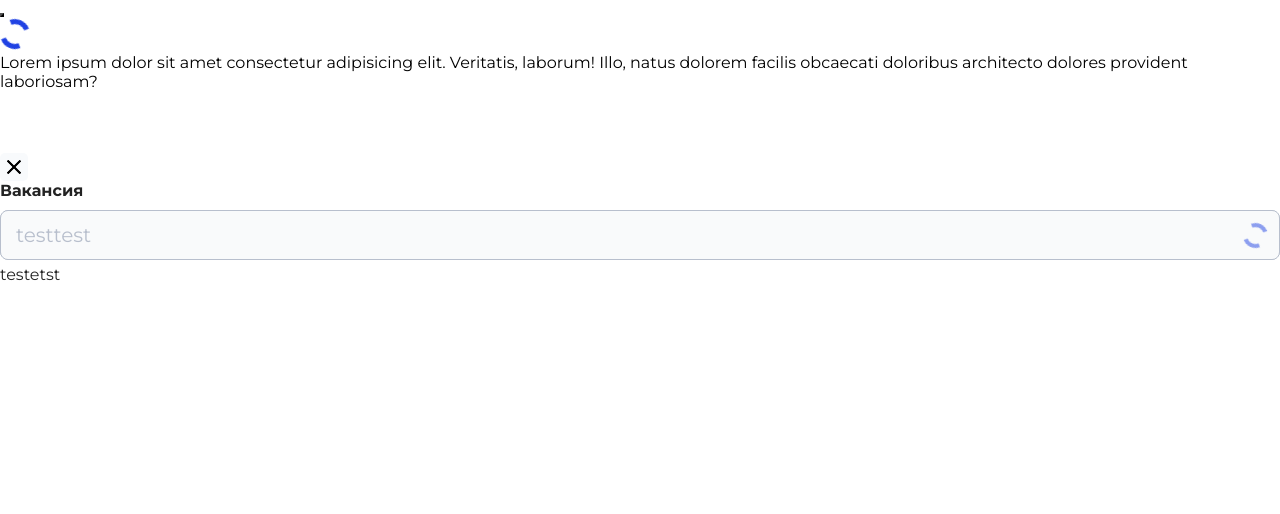
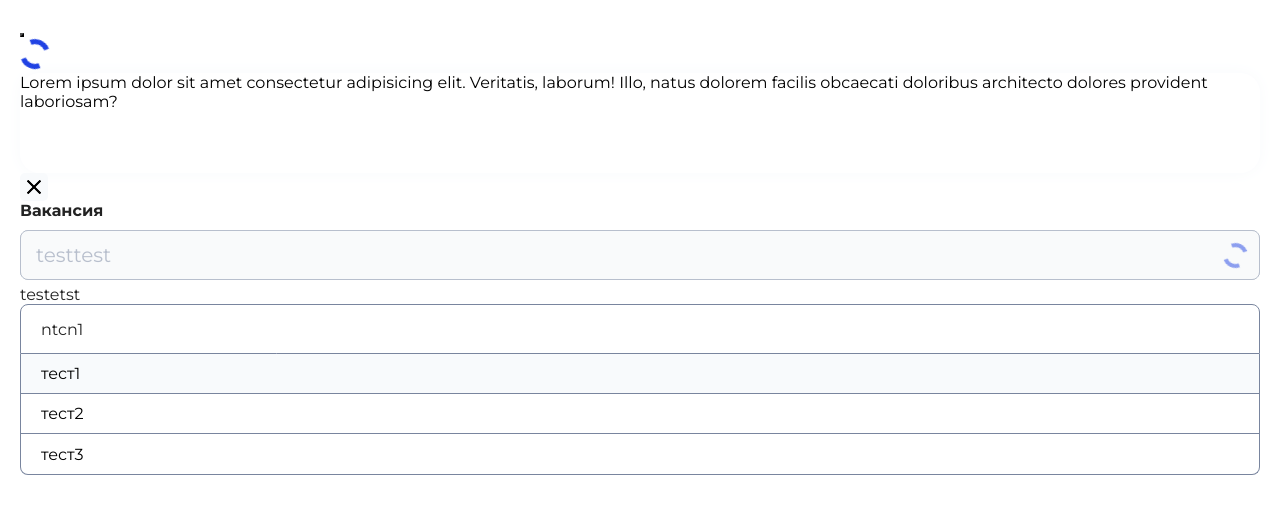
Before and after one commit to rabota06-ru/react-main-app, a React (Vite) app: page / in a window 1280 px wide. Shown: the top 514 px of the page. Built offline with nearby package versions, Linux system fonts and the light colour scheme; what @rtk-query/graphql-request-base-query would draw is missing.

Commit message:
feature-8: реализован компонент Dropdown

```diff
--- a/src/App.tsx
+++ b/src/App.tsx
@@ -1,13 +1,17 @@
 import { Card } from 'components/card'
 import { CloseButton } from 'components/close-button'
+import { Dropdown } from 'components/dropdown'
 import { Input } from 'components/input'
 import { Spinner } from 'components/spinner'
+import { useState } from 'react'
 import './index.scss'
 import { Main } from './pages/main/main'
 
 function App() {
+  const [selectedItem, setSelectedItem] = useState({ id: 1, label: 'ntcn1' })
+
   return (
-    <div className='app'>
+    <div className='app' style={{ padding: 20 }}>
       <Main />
       <Spinner size={30} />
       <Card hoverShadow={{ blurRadius: 50, spreadRadius: 50 }}>
@@ -18,6 +22,16 @@ function App() {
       </Card>
       <CloseButton />
       <Input label='Вакансия' bottomText='testetst' placeholder='testtest' isLoading />
+      <Dropdown
+        isCollapsed
+        items={[
+          { id: 1, label: 'тест1' },
+          { id: 2, label: 'тест2' },
+          { id: 3, label: 'тест3' },
+        ]}
+        onSelectItem={setSelectedItem}
+        selectedItem={selectedItem}
+      />
     </div>
   )
 }
--- a/src/components/card/card.constants.ts
+++ b/src/components/card/card.constants.ts
@@ -8,5 +8,5 @@ import { CardCustomizedShadow } from './card.types'
 export const CARD_DEFAULT_SHADOW: Required<CardCustomizedShadow> = {
   blurRadius: 18,
   spreadRadius: 0,
-  color: getColorVariable(Color.SecondaryColor),
+  color: getColorVariable(Color.SecondaryColor1),
 }
--- a/src/components/card/card.tsx
+++ b/src/components/card/card.tsx
@@ -32,6 +32,7 @@ export function Card({ shadow, hoverShadow, className, ...props }: CardProps) {
 
     return shadow
   }
+  console.log(calculatedShadow)
 
   return (
     <div
--- /dev/null
+++ b/src/components/dropdown/dropdown.module.scss
@@ -0,0 +1,50 @@
+@import '/src/variables';
+
+.dropdown {
+  position: relative;
+  &InputBaseWrapper {
+    display: flex;
+    align-items: center;
+    padding: 0 20px;
+    cursor: pointer;
+    &_DropdownCollapsed {
+      border-bottom-left-radius: 0px;
+      border-bottom-right-radius: 0px;
+    }
+  }
+  &Placeholder {
+    color: var(--textSecondaryColor);
+  }
+  &SelectedItemLabel {
+    color: var(--textColor);
+  }
+  &List {
+    position: absolute;
+    width: 100%;
+    background-color: #fff;
+    top: 100%;
+    border-bottom-left-radius: $inputBaseWrapperBorderRadius;
+    border-bottom-right-radius: $inputBaseWrapperBorderRadius;
+    border: $inputBaseWrapperBorder;
+    border-top: none;
+    &Item {
+      padding: 0 20px;
+      display: flex;
+      align-items: center;
+      height: 40px;
+      border-bottom: $inputBaseWrapperBorder;
+      cursor: pointer;
+      &:last-child {
+        border-bottom: none;
+        border-bottom-left-radius: $inputBaseWrapperBorderRadius;
+        border-bottom-right-radius: $inputBaseWrapperBorderRadius;
+      }
+      &:hover {
+        background-color: var(--secondaryColor1);
+      }
+      &_Selected {
+        background-color: var(--secondaryColor1);
+      }
+    }
+  }
+}
--- a/src/components/dropdown/dropdown.tsx
+++ b/src/components/dropdown/dropdown.tsx
@@ -1,13 +1,75 @@
+import { InputBase } from 'components/input-base'
+import { HTMLAttributes, useEffect, useState } from 'react'
+import cn from 'classnames'
 import { DropdownItem } from './dropdown.types'
+import styles from './dropdown.module.scss'
 
-interface DropdownProps<T extends DropdownItem<K>, K> {
+interface DropdownProps<T extends DropdownItem<K>, K extends string | number>
+  extends Props<HTMLAttributes<HTMLDivElement>, HTMLDivElement> {
   items: T[]
   onSelectItem?: (item: T) => void
+  selectedItem?: T | null
   isDisabled?: boolean
   isLoading?: boolean
   isCollapsed?: boolean
 }
 
-export function Dropdown<T extends DropdownItem<K>, K>(props: DropdownProps<T, K>) {
-  return <div />
+export function Dropdown<T extends DropdownItem<K>, K extends string | number>({
+  items,
+  onSelectItem,
+  selectedItem: selectedItemProps,
+  isDisabled,
+  isLoading,
+  isCollapsed: isCollapsedProps,
+  placeholder = 'Выберите элемент',
+  ...props
+}: DropdownProps<T, K>) {
+  const [isCollapsed, setIsCollapsed] = useState(isCollapsedProps ?? false)
+  const [selectedItem, setSelectedItem] = useState<T | null>(null)
+
+  function handleSelectItem(item: T) {
+    setSelectedItem(item)
+    setIsCollapsed(false)
+    onSelectItem?.(item)
+  }
+
+  useEffect(() => {
+    if (isCollapsedProps !== undefined) setIsCollapsed(isCollapsedProps)
+  }, [isCollapsedProps])
+
+  useEffect(() => {
+    if (selectedItemProps !== undefined && selectedItemProps !== null && selectedItemProps !== selectedItem) {
+      setSelectedItem(selectedItemProps)
+    }
+  }, [selectedItemProps, selectedItem])
+
+  return (
+    <div {...props} className={cn(styles.dropdown, props.className)}>
+      <InputBase
+        wrapperProps={{
+          className: cn(styles.dropdownInputBaseWrapper, { [styles.dropdownInputBaseWrapper_DropdownCollapsed]: isCollapsed }),
+          onClick: () => setIsCollapsed(is => !is),
+        }}
+      >
+        {selectedItem ? (
+          <p className={styles.dropdownSelectedItemLabel}>{selectedItem.label}</p>
+        ) : (
+          <p className={styles.dropdownPlaceholder}>{placeholder}</p>
+        )}
+      </InputBase>
+      {isCollapsed && (
+        <div className={styles.dropdownList}>
+          {items.map(item => (
+            <div
+              key={item.id}
+              className={cn(styles.dropdownListItem, { [styles.dropdownListItem_Selected]: selectedItem?.id === item.id })}
+              onClick={() => handleSelectItem(item)}
+            >
+              {item.label}
+            </div>
+          ))}
+        </div>
+      )}
+    </div>
+  )
 }
--- a/src/components/dropdown/dropdown.types.ts
+++ b/src/components/dropdown/dropdown.types.ts
@@ -1,4 +1,4 @@
-export interface DropdownItem<T> {
+export interface DropdownItem<T extends string | number> {
   id: T
   label: string
 }
--- a/src/components/input-base/input-base.module.scss
+++ b/src/components/input-base/input-base.module.scss
@@ -1,6 +1,4 @@
 @import '/src/variables';
-
-$wrapperBorderRadius: 8px;
 
 .inputBase {
   &Label {
@@ -11,9 +9,10 @@ $wrapperBorderRadius: 8px;
     margin-bottom: 10px;
   }
   &Wrapper {
-    border-radius: $wrapperBorderRadius;
-    border: 1px solid var(--secondaryColor2);
+    border-radius: $inputBaseWrapperBorderRadius;
+    border: $inputBaseWrapperBorder;
     margin-bottom: 5px;
+    background-color: #fff;
     &_DefaultSize {
       height: $inputBaseDefaultSizeHeight;
     }
@@ -34,7 +33,7 @@ $wrapperBorderRadius: 8px;
       &::after {
         content: '';
         position: absolute;
-        border-radius: $wrapperBorderRadius;
+        border-radius: $inputBaseWrapperBorderRadius;
         top: -1px;
         bottom: -1px;
         left: -1px;
--- a/src/variables.scss
+++ b/src/variables.scss
@@ -2,3 +2,5 @@
 
 $inputBaseDefaultSizeHeight: 50px;
 $inputBaseLargeSizeHeight: 60px;
+$inputBaseWrapperBorderRadius: 8px;
+$inputBaseWrapperBorder: 1px solid var(--secondaryColor2);
```
